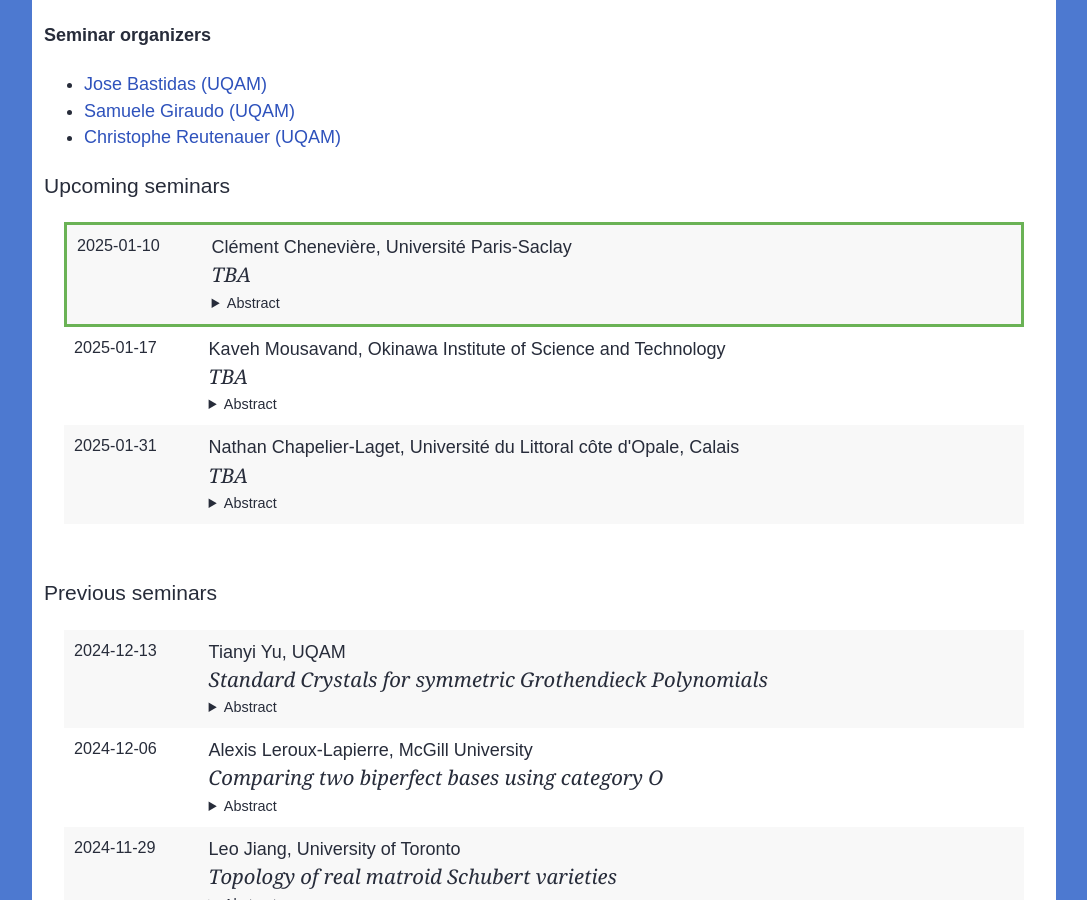
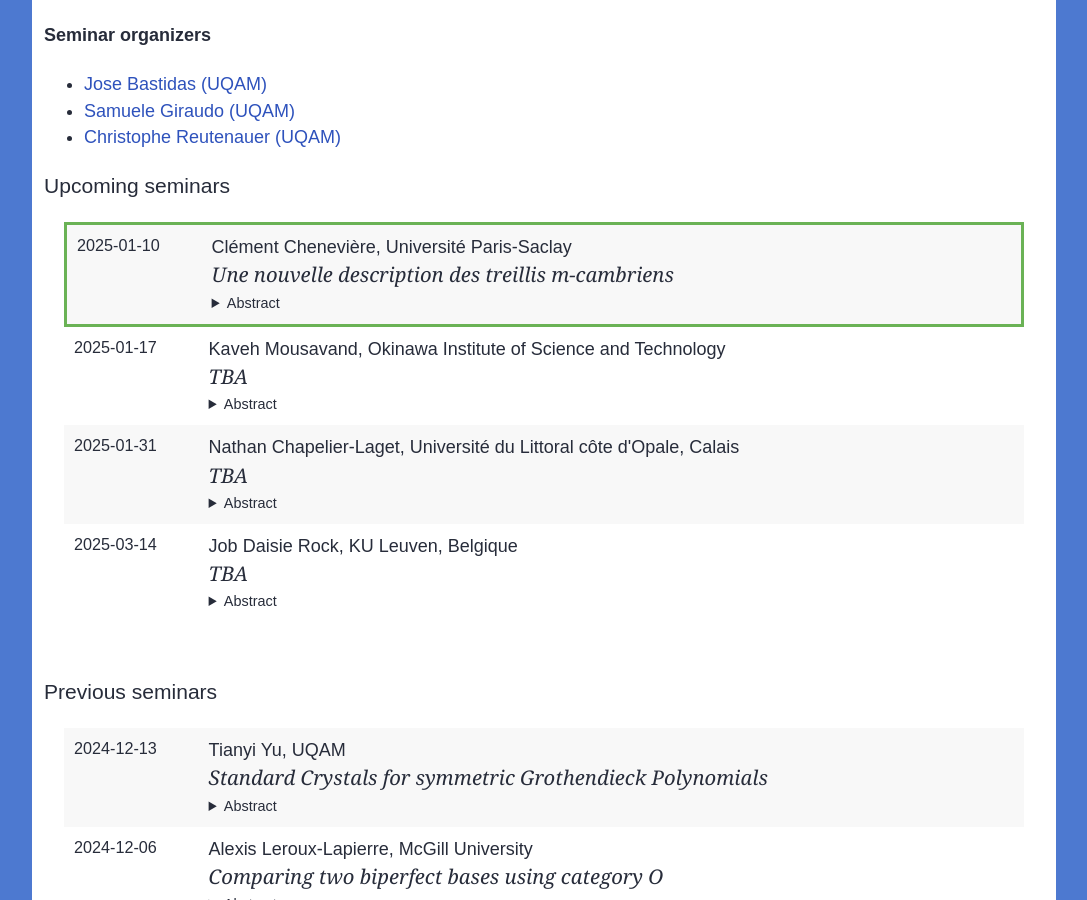
Before and after one commit to lacim-uqam/lacim-uqam.github.io, a Jekyll site: the page built from en/seminar.md, in a window 1280 px wide and 900 px high, scrolled down 637 px. Shown: the whole window, without its empty margins (96-1183 px from the left). Built offline with Jekyll 4.4.1, drawn with Linux system fonts in a browser that asks for light colours; formulas are drawn with MathJax 3; our own code applies the rules of GitHub Pages for plain Markdown files; some of the changed lines change nothing that is shown.

Commit message:
Update lacim-seminar.yml

```diff
--- a/_data/lacim-seminar.yml
+++ b/_data/lacim-seminar.yml
@@ -1,3 +1,11 @@
+- speaker: Job Daisie Rock
+  affiliation: KU Leuven, Belgique
+  title: >
+    TBA
+  date: 2025-03-14
+  abstract: >
+    TBA
+
 - speaker: Nathan Chapelier-Laget
   affiliation: Université du Littoral côte d'Opale, Calais
   title: >
@@ -17,10 +25,26 @@
 - speaker: Clément Chenevière
   affiliation: Université Paris-Saclay
   title: >
-    TBA
+    Une nouvelle description des treillis m-cambriens
   date: 2025-01-10
   abstract: >
-    TBA
+    Les treillis cambriens, introduits par N. Reading en 2006, sont une
+    généralisation du treillis de Tamari, à tout choix d'élément de Coxeter,
+    dans tout groupe de Coxeter fini. Le treillis de Tamari correspond au "type
+    A linéaire". Ces ordres partiels admettent plusieurs descriptions, non
+    trivialement équivalentes. Celles-ci donnent lieu à une généralisation
+    commune, comme définie par C. Stump, H. Thomas et N. Williams. Toutefois,
+    aucune de ces descriptions ne fournit de modèle combinatoire pratique.
+
+    Dans un travail en cours avec Wenjie Fang et Corentin Henriet, nous
+    proposons une nouvelle définition équivalente des treillis m-cambriens. Nous
+    donnons un critère de comparaison simple et effectif sur des objets simples
+    appelés m-partitions non croisées. Cette définition est obtenue en montrant
+    qu'il existe une unique chaîne c-croissante entre n'importe quelle paire
+    d'éléments comparables, et cette dernière est calculée par un algorithme
+    glouton. Ce faisant, nous introduisons un (presque) ordre partiel
+    intéressant sur les intervalles d'un treillis cambriens, qui est nouveau,
+    même pour le cas du treillis de Tamari.
 
 - speaker: Tianyi Yu
   affiliation: UQAM
```
